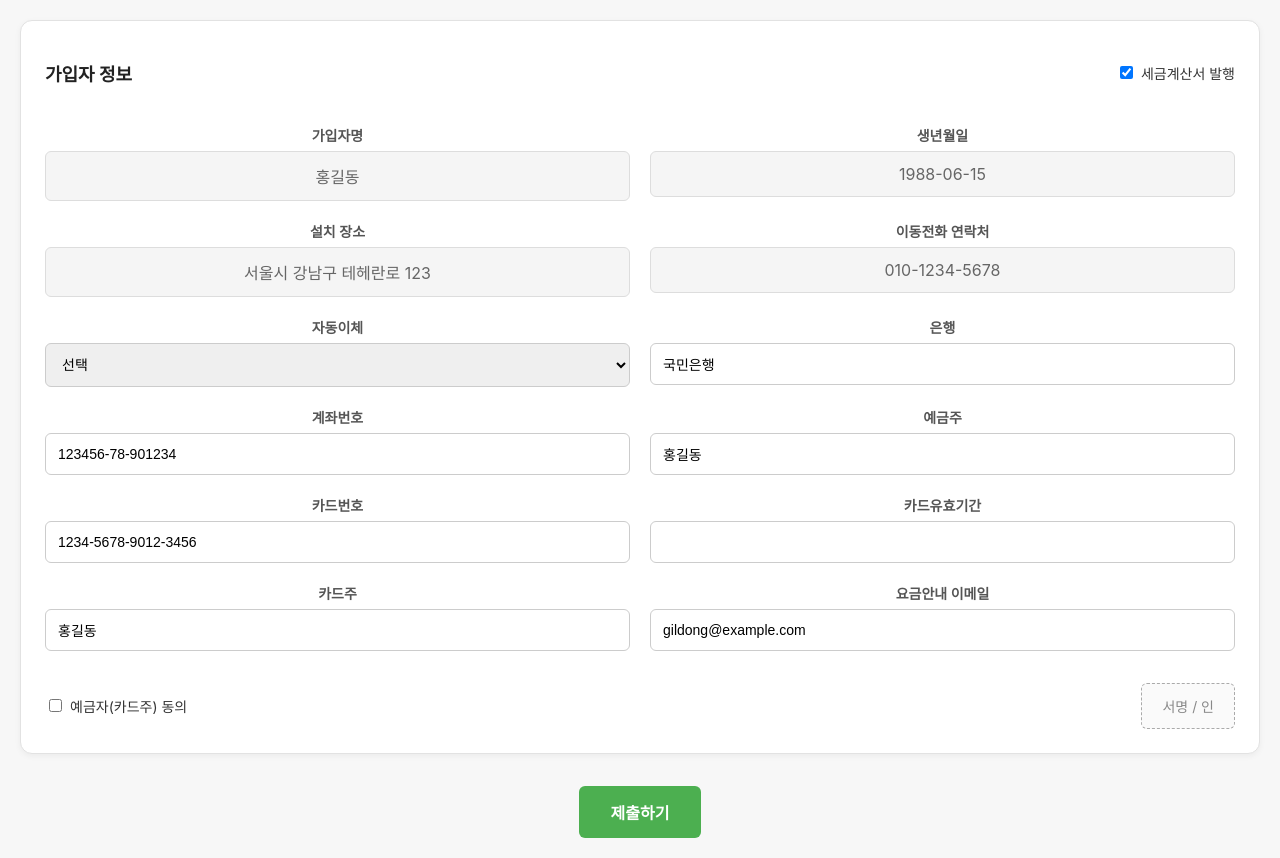
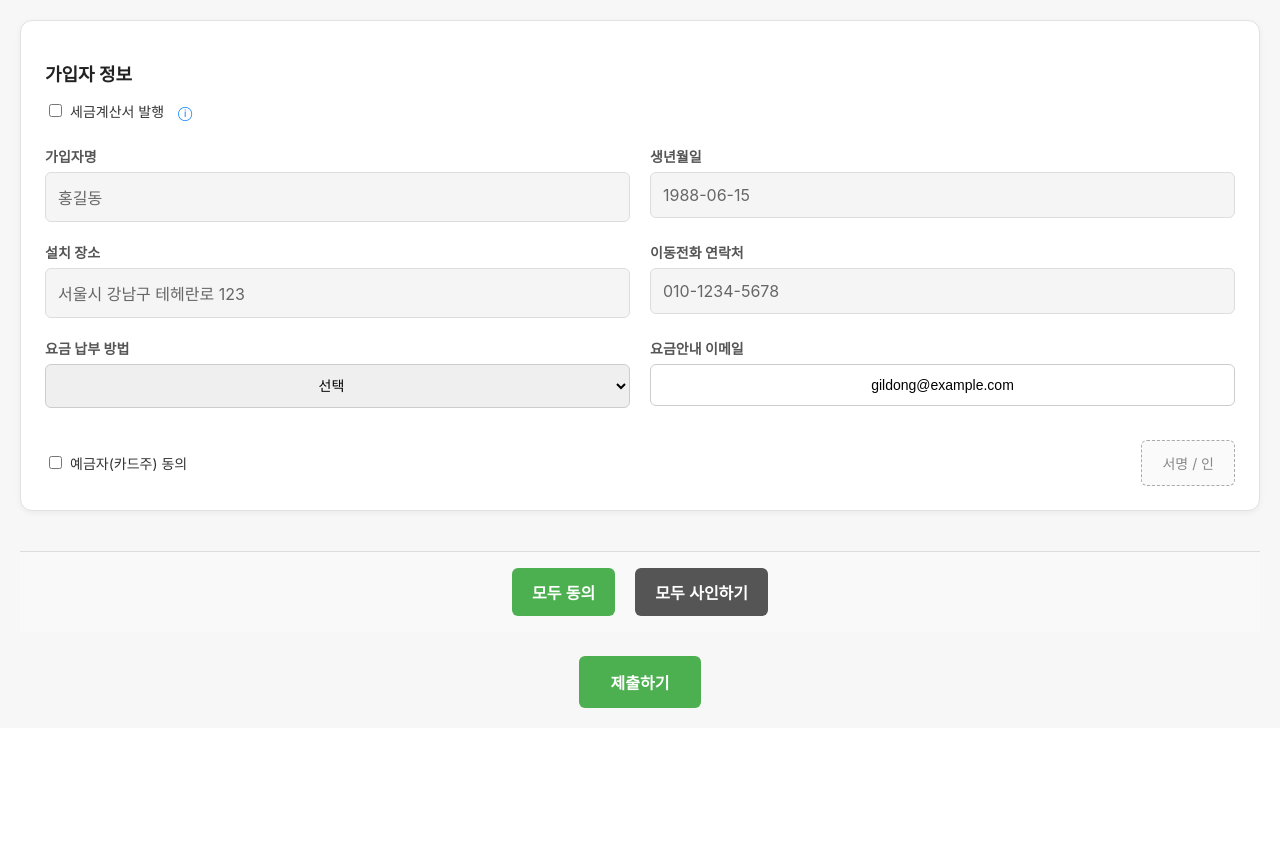
Before and after one commit to kafoo0105/taxrobot, a React (Create React App) app in the folder frontend/: page / in a window 1280 px wide. After the commit the page ends 800 px from the top, so only its background shows below. Built offline with nearby package versions, Linux system fonts and the light colour scheme.

Commit message:
기능 추가

```diff
--- a/frontend/package.json
+++ b/frontend/package.json
@@ -9,6 +9,7 @@
     "@testing-library/user-event": "^13.5.0",
     "react": "^19.1.0",
     "react-dom": "^19.1.0",
+    "react-router-dom": "^7.6.0",
     "react-scripts": "5.0.1",
     "styled-component": "^2.8.0",
     "styled-components": "^6.1.18",
--- a/frontend/src/App.js
+++ b/frontend/src/App.js
@@ -1,12 +1,13 @@
-import logo from './logo.svg';
-import './App.css';
+import { BrowserRouter as Router, Routes, Route } from 'react-router-dom';
 import TermsPage from './pages/TermsPage';
 
 function App() {
   return (
-    <div className="App">
-      <TermsPage></TermsPage>
-    </div>
+    <Router>
+      <Routes>
+        <Route path="/" element={<TermsPage />} />
+      </Routes>
+    </Router>
   );
 }
 
--- /dev/null
+++ b/frontend/src/components/AgreeSection.js
@@ -0,0 +1,54 @@
+// src/components/AgreeSection.js
+
+import React from 'react';
+import styled from 'styled-components';
+
+/**
+ * 화면 하단의 '모두 동의' 및 '모두 사인하기' 버튼 섹션
+ * - '모두 동의': 체크박스 항목들을 전부 true 처리
+ * - '모두 사인하기': 팝업창 열어서 서명 → 모든 서명 필드에 삽입
+ */
+const AgreeSection = ({ dispatch, formState, onOpenSignature }) => {
+  // 모두 동의 버튼 클릭 시 실행
+  const handleAgreeAll = () => {
+    const keysToCheck = ['agreePayment']; // 확장 가능
+    keysToCheck.forEach(key => {
+      dispatch({ type: 'UPDATE_FIELD', key, value: true });
+    });
+  };
+
+  return (
+    <Wrapper>
+      <Button onClick={handleAgreeAll}>모두 동의</Button>
+      <Button onClick={onOpenSignature} color="secondary">모두 사인하기</Button>
+    </Wrapper>
+  );
+};
+
+export default AgreeSection;
+
+// 스타일: 버튼이 나란히 보이도록 구성
+const Wrapper = styled.div`
+  margin-top: 40px;
+  padding: 16px;
+  background: #f9f9f9;
+  border-top: 1px solid #ddd;
+  display: flex;
+  justify-content: center;
+  gap: 20px;
+`;
+
+const Button = styled.button`
+  background: ${props => props.color === 'secondary' ? '#555' : '#4CAF50'};
+  color: white;
+  font-weight: bold;
+  border: none;
+  border-radius: 6px;
+  padding: 12px 20px;
+  font-size: 16px;
+  cursor: pointer;
+
+  &:hover {
+    opacity: 0.9;
+  }
+`;
--- /dev/null
+++ b/frontend/src/components/SignatureModal.js
@@ -0,0 +1,98 @@
+// src/components/SignatureModal.js
+import React, { useState } from 'react';
+import styled from 'styled-components';
+
+/**
+ * 서명을 입력받는 중앙 모달창
+ * - 팝업창 대신, 페이지 내에 띄우는 방식
+ * - 사용자가 입력한 서명을 부모로 전달
+ */
+const SignatureModal = ({ onClose }) => {
+  const [signature, setSignature] = useState('');
+
+  const handleSubmit = () => {
+    if (signature.trim()) {
+      onClose(signature); // 부모에 서명 전달
+    }
+  };
+
+  return (
+    <Overlay>
+      <ModalBox>
+        <Title>서명을 입력해 주세요</Title>
+        <Input
+          value={signature}
+          onChange={e => setSignature(e.target.value)}
+          placeholder="예: 홍길동"
+        />
+        <ButtonRow>
+          <Button onClick={() => onClose(null)}>취소</Button>
+          <Button onClick={handleSubmit}>서명 완료</Button>
+        </ButtonRow>
+      </ModalBox>
+    </Overlay>
+  );
+};
+
+export default SignatureModal;
+
+// ---------------- Styled Components ----------------
+
+const Overlay = styled.div`
+  position: fixed;
+  inset: 0;
+  background: rgba(0,0,0,0.5);
+  display: flex;
+  justify-content: center;
+  align-items: center;
+  z-index: 999;
+`;
+
+const ModalBox = styled.div`
+  background: white;
+  padding: 24px;
+  border-radius: 12px;
+  width: 300px;
+  box-shadow: 0 4px 10px rgba(0,0,0,0.15);
+  text-align: center;
+`;
+
+const Title = styled.h3`
+  font-size: 18px;
+  margin-bottom: 16px;
+`;
+
+const Input = styled.input`
+  width: 90%;
+  padding: 12px;
+  font-size: 14px;
+  border: 1px solid #ccc;
+  border-radius: 6px;
+  margin-bottom: 20px;
+  text-align: center;
+`;
+
+const ButtonRow = styled.div`
+  display: flex;
+  justify-content: space-between;
+  gap: 12px;
+`;
+
+const Button = styled.button`
+  flex: 1;
+  padding: 10px 0;
+  background: #4CAF50;
+  color: white;
+  border: none;
+  border-radius: 6px;
+  font-weight: bold;
+  cursor: pointer;
+
+  &:first-child {
+    background: #aaa;
+  }
+
+  &:hover {
+    opacity: 0.9;
+  }
+`;
--- a/frontend/src/data/getInitialData.js
+++ b/frontend/src/data/getInitialData.js
@@ -7,8 +7,8 @@ export const getInitialData = () => ({
     name: "홍길동",                    // 가입자명 (자동입력, 수정불가)
     birth: "1988-06-15",              // 생년월일 (자동입력, 수정불가)
     phone: "010-1234-5678",           // 연락처 (자동입력, 수정불가)
-    address: "서울시 강남구 테헤란로 123",      // 설치장소 (자동입력)
-    taxInvoice: true,                // 세금계산서 발행 여부 (기본 체크)
+    address: "서울시 강남구 테헤란로 123",      // 설치 장소 (자동입력)
+    taxInvoice: false,                // 세금계산서 발행 여부 (기본 체크)
     autoPaymentType: "",             // 자동이체 선택: 카드/계좌
     bank: "국민은행",                 // 은행명 (자동입력+수정가능)
     account: "123456-78-901234",     // 계좌번호
--- a/frontend/src/pages/TermsPage.js
+++ b/frontend/src/pages/TermsPage.js
@@ -1,8 +1,10 @@
 import React, { useEffect, useReducer, useState } from 'react';
 import PDFSectionSubscriber from '../sections/PDFSectionSubscriber';
+import AgreeSection from '../components/AgreeSection';
 import { getInitialData } from '../data/getInitialData';
 import { formReducer } from '../reducers/formReducer';
 import { validateForm } from '../utils/validateForm';
+import SignatureModal from '../components/SignatureModal';
 
 /**
  * 메인 계약서 페이지
@@ -10,10 +12,13 @@ import { validateForm } from '../utils/validateForm';
  * - getInitialData()로 초기 상태 주입 (이후 fetch로 대체 가능)
  * - 섹션 컴포넌트에 상태와 dispatch 전달
  */
+
+
 const TermsPage = () => {
 
   const [formState, dispatch] = useReducer(formReducer, {});
   const [invalidKeys, setInvalidKeys] = useState([]);
+  const [showSignatureModal, setShowSignatureModal] = useState(false);
 
   // 이 과정을 통해 getInitialData()의 값이 formState의 초기 상태로 들어감
   useEffect(() => {
@@ -22,6 +27,16 @@ const TermsPage = () => {
     dispatch({ type: "SET_ALL", payload: initialData }); // formState에 넣기
   }, []);
 
+  // 서명 입력 완료 시 처리
+  const handleSignatureComplete = (signature) => {
+    setShowSignatureModal(false); // 모달 닫기
+    if (signature) {
+      const keys = ['signature1', 'signature2']; // 적용할 서명 필드들
+      keys.forEach(key => {
+        dispatch({ type: "UPDATE_FIELD", key, value: signature });
+      });
+    }
+  };
 
   const handleSubmit = () => {
     const errors = validateForm(formState);
@@ -37,12 +52,27 @@ const TermsPage = () => {
 
   return (
     <div style={{ padding: '20px', background: '#f7f7f7' }}>
+      {/* 가입자 정보 섹션 */}
       <PDFSectionSubscriber
         formState={formState}
         dispatch={dispatch}
         invalidKeys={invalidKeys}
+        onOpenSignature={() => setShowSignatureModal(true)}
       />
 
+      {/* 하단 버튼 섹션 */}
+      <AgreeSection
+        dispatch={dispatch}
+        formState={formState}
+        onOpenSignature={() => setShowSignatureModal(true)} // ← 모달 열기 함수 연결
+      />
+
+      {/* 서명 모달 표시 */}
+      {showSignatureModal && (
+        <SignatureModal onClose={handleSignatureComplete} />
+      )}
+
+      {/* 제출 버튼 */}
       <div style={{ marginTop: '24px', textAlign: 'center' }}>
         <button
           onClick={handleSubmit}
--- a/frontend/src/sections/PDFSectionSubscriber.js
+++ b/frontend/src/sections/PDFSectionSubscriber.js
@@ -1,22 +1,26 @@
 import React from 'react';
 import styled from 'styled-components';
+import { useState } from 'react';
 
 /**
  * PDF 기반 '가입자 정보' 섹션을 현대적으로 재디자인
  * - 모바일 뷰에 맞춘 카드형 구조
  * - 입력 조건 (readonly, editable 등)은 엑셀 기준에 따라 반영
  */
-const PDFSectionSubscriber = ({ formState, dispatch, invalidKeys = [] }) => {
+const PDFSectionSubscriber = ({ formState, dispatch, invalidKeys = [], onOpenSignature }) => {
   const handleChange = (key, value) => {
     dispatch({ type: "UPDATE_FIELD", key, value });
   };
 
   const isInvalid = (key) => invalidKeys.includes(key);
+  const [showHelp, setShowHelp] = useState(false);
+
 
   return (
     <Card>
       <Header>
         <Title>가입자 정보</Title>
+        <div>
           <label>
             <input
               type="checkbox"
@@ -25,6 +29,11 @@ const PDFSectionSubscriber = ({ formState, dispatch, invalidKeys = [] }) => {
             />
             세금계산서 발행
           </label>
+          <HelpToggle onClick={() => setShowHelp(prev => !prev)}>
+            ⓘ
+          </HelpToggle>
+          {showHelp && <HelpText>세금계산서가 필요한 사업자 고객만 체크해 주세요.</HelpText>}
+        </div>
       </Header>
 
       <Grid>
@@ -49,7 +58,7 @@ const PDFSectionSubscriber = ({ formState, dispatch, invalidKeys = [] }) => {
         </FormGroup>
 
         <FormGroup>
-          <Label>자동이체</Label>
+          <Label>요금 납부 방법</Label>
           <Select
             value={formState.autoPaymentType}
             onChange={e => handleChange('autoPaymentType', e.target.value)}
@@ -62,6 +71,9 @@ const PDFSectionSubscriber = ({ formState, dispatch, invalidKeys = [] }) => {
           {isInvalid('autoPaymentType') && <ErrorText>필수 항목입니다.</ErrorText>}
         </FormGroup>
 
+        {/* 자동이체 선택값에 따른 조건부 렌더링 */}
+        {formState.autoPaymentType === '계좌' && (
+          <>
             <FormGroup>
               <Label>은행</Label>
               <Input
@@ -69,7 +81,7 @@ const PDFSectionSubscriber = ({ formState, dispatch, invalidKeys = [] }) => {
                 onChange={e => handleChange('bank', e.target.value)}
                 hasError={isInvalid('bank')}
               />
-          {isInvalid('bank') && <ErrorText>필수 항목입니다.</ErrorText>}
+              {isInvalid('bank') && <ErrorText>은행은 필수 항목입니다.</ErrorText>}
             </FormGroup>
 
             <FormGroup>
@@ -79,7 +91,7 @@ const PDFSectionSubscriber = ({ formState, dispatch, invalidKeys = [] }) => {
                 onChange={e => handleChange('account', e.target.value)}
                 hasError={isInvalid('account')}
               />
-          {isInvalid('account') && <ErrorText>필수 항목입니다.</ErrorText>}
+              {isInvalid('account') && <ErrorText>계좌번호는 필수 항목입니다.</ErrorText>}
             </FormGroup>
 
             <FormGroup>
@@ -89,9 +101,13 @@ const PDFSectionSubscriber = ({ formState, dispatch, invalidKeys = [] }) => {
                 onChange={e => handleChange('holder', e.target.value)}
                 hasError={isInvalid('holder')}
               />
-          {isInvalid('holder') && <ErrorText>필수 항목입니다.</ErrorText>}
+              {isInvalid('holder') && <ErrorText>예금주는 필수 항목입니다.</ErrorText>}
             </FormGroup>
+          </>
+        )}
 
+        {formState.autoPaymentType === '카드' && (
+          <>
             <FormGroup>
               <Label>카드번호</Label>
               <Input
@@ -99,17 +115,29 @@ const PDFSectionSubscriber = ({ formState, dispatch, invalidKeys = [] }) => {
                 onChange={e => handleChange('cardNumber', e.target.value)}
                 hasError={isInvalid('cardNumber')}
               />
-          {isInvalid('cardNumber') && <ErrorText>필수 항목입니다.</ErrorText>}
+              {isInvalid('cardNumber') && <ErrorText>카드번호는 필수 항목입니다.</ErrorText>}
             </FormGroup>
 
             <FormGroup>
               <Label>카드유효기간</Label>
               <Input
+                placeholder="MM/YY"
+                maxLength={5}
                 value={formState.cardExpire}
-            onChange={e => handleChange('cardExpire', e.target.value)}
+                onChange={(e) => {
+                  const raw = e.target.value.replace(/\D/g, ''); // 숫자만 추출
+                  let formatted = raw;
+
+                  if (raw.length >= 3) {
+                    formatted = raw.slice(0, 2) + '/' + raw.slice(2, 4);
+                  }
+
+                  dispatch({ type: "UPDATE_FIELD", key: "cardExpire", value: formatted });
+                }}
                 hasError={isInvalid('cardExpire')}
               />
-          {isInvalid('cardExpire') && <ErrorText>필수 항목입니다.</ErrorText>}
+
+              {isInvalid('cardExpire') && <ErrorText>유효기간은 필수 항목입니다.</ErrorText>}
             </FormGroup>
 
             <FormGroup>
@@ -119,8 +147,9 @@ const PDFSectionSubscriber = ({ formState, dispatch, invalidKeys = [] }) => {
                 onChange={e => handleChange('cardHolder', e.target.value)}
                 hasError={isInvalid('cardHolder')}
               />
-          {isInvalid('cardHolder') && <ErrorText>필수 항목입니다.</ErrorText>}
             </FormGroup>
+          </>
+        )}
 
         <FormGroup>
           <Label>요금안내 이메일</Label>
@@ -143,7 +172,9 @@ const PDFSectionSubscriber = ({ formState, dispatch, invalidKeys = [] }) => {
           예금자(카드주) 동의
           {isInvalid('agreePayment') && <ErrorText>필수 항목입니다.</ErrorText>}
         </label>
-        <SignatureBox>서명 / 인</SignatureBox>
+        <SignatureBox onClick={onOpenSignature}>
+          {formState.signature1 ? formState.signature1 : '서명 / 인'}
+        </SignatureBox>
       </Footer>
     </Card>
   );
@@ -161,10 +192,12 @@ const Card = styled.section`
 `;
 
 const Header = styled.div`
+  position: relative; /* 추가 */
   display: flex;
   justify-content: space-between;
-  align-items: center;
+  align-items: flex-start;
   margin-bottom: 24px;
+  flex-direction: column; /* label과 안내문구 수직 정렬 */
 
   label {
     font-size: 14px;
@@ -179,6 +212,32 @@ const Title = styled.h2`
   font-size: 18px;
   font-weight: bold;
   color: #222;
+`;
+
+const HelpToggle = styled.button`
+  background: none;
+  border: none;
+  font-size: 14px;
+  color: #007bff;
+  margin-left: 8px;
+  cursor: pointer;
+
+  &:hover {
+    text-decoration: underline;
+  }
+`;
+
+const HelpText = styled.div`
+  position: absolute;
+  top: 36px; /* label 아래에 위치하도록 조정 */
+  left: 0;
+  font-size: 12px;
+  color: #888;
+  background: #f9f9f9;
+  padding: 4px 8px;
+  border-radius: 4px;
+  white-space: nowrap;
+  box-shadow: 0 1px 4px rgba(0,0,0,0.05);
 `;
 
 const Grid = styled.div`
@@ -216,6 +275,7 @@ const Input = styled.input`
   border: 1px solid ${props => props.hasError ? '#ff4d4f' : '#ccc'};
   border-radius: 6px;
   font-size: 14px;
+  text-align: center;
 `;
 
 const Select = styled.select`
@@ -223,6 +283,7 @@ const Select = styled.select`
   border: 1px solid ${props => props.hasError ? '#ff4d4f' : '#ccc'};
   border-radius: 6px;
   font-size: 14px;
+  text-align: center;
 `;
 
 
@@ -248,7 +309,14 @@ const SignatureBox = styled.div`
   color: #888;
   font-size: 14px;
   background: #fafafa;
+  cursor: pointer;
+
+  &:hover {
+    background: #f0f0f0;
+    border-color: #666;
+  }
 `;
+
 
 const ErrorText = styled.div`
   color: #ff4d4f;
```
Also changed, not shown: 1 other file (tests, documents, lock files or other folders). Lines whose indentation alone changed are shown as unchanged.
